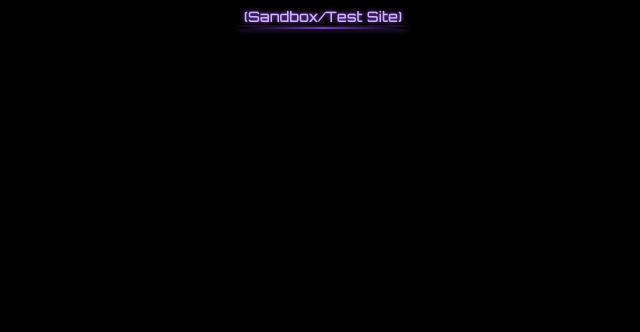
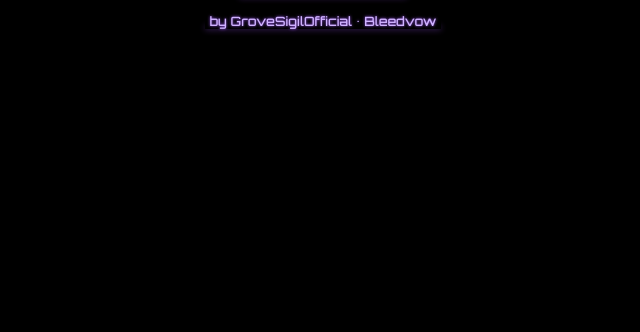
Before and after one commit to grovesigilofficial/GroveSigilOfficial-Sandbox, a plain HTML site: page index.html in a window 1280 px wide. Shown: the part 468-800 px from the top of the page, without its empty margins (317-957 px from the left). Drawn offline with Linux system fonts and the light colour scheme.

Commit message:
Update index.html

```diff
--- a/index.html
+++ b/index.html
@@ -24,7 +24,7 @@
     .portal-wrapper {
       position: relative;
       display: inline-block;
-      margin-bottom: 2rem;
+      margin-bottom: 1rem; /* reduced to bring subtitle closer */
     }
 
     h1 {
@@ -55,7 +55,7 @@
     .subtitle-wrapper {
       position: relative;
       display: inline-block;
-      margin-top: 1rem;
+      margin-bottom: 0.75rem; /* spacing for third line */
     }
 
     .subtitle {
@@ -72,6 +72,38 @@
 
     /* Line directly under subtitle */
     .subtitle-line {
+      position: absolute;
+      bottom: 0;
+      left: 0;
+      width: 100%;
+      height: 2px;
+      background: linear-gradient(to right, transparent, #a259ff, transparent);
+      opacity: 0.7;
+      box-shadow: 0 0 6px #a259ff;
+      z-index: 1;
+    }
+
+    /* Credit line wrapper */
+    .credit-wrapper {
+      position: relative;
+      display: inline-block;
+      margin-top: 0.25rem;
+    }
+
+    .credit {
+      font-size: 0.8rem;
+      color: #d0b3ff;
+      text-shadow: 0 0 3px #a259ff;
+      margin: 0;
+      padding: 0 5px;
+      position: relative;
+      z-index: 2;
+      background: #000;
+      white-space: nowrap;
+    }
+
+    /* Line under credit */
+    .credit-line {
       position: absolute;
       bottom: 0;
       left: 0;
@@ -104,5 +136,11 @@
     <div class="subtitle-line"></div>
   </div>
 
+  <!-- Credit line -->
+  <div class="credit-wrapper">
+    <p class="credit">by GroveSigilOfficial • Bleedvow</p>
+    <div class="credit-line"></div>
+  </div>
+
 </body>
 </html>
```
